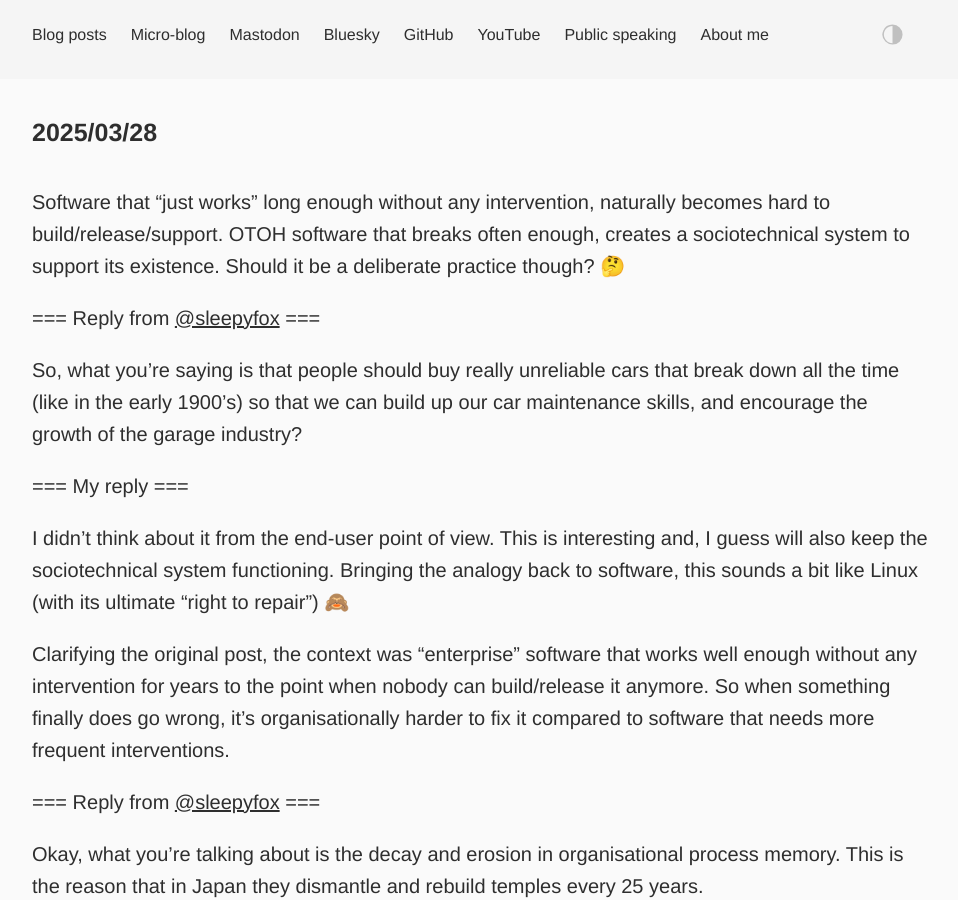
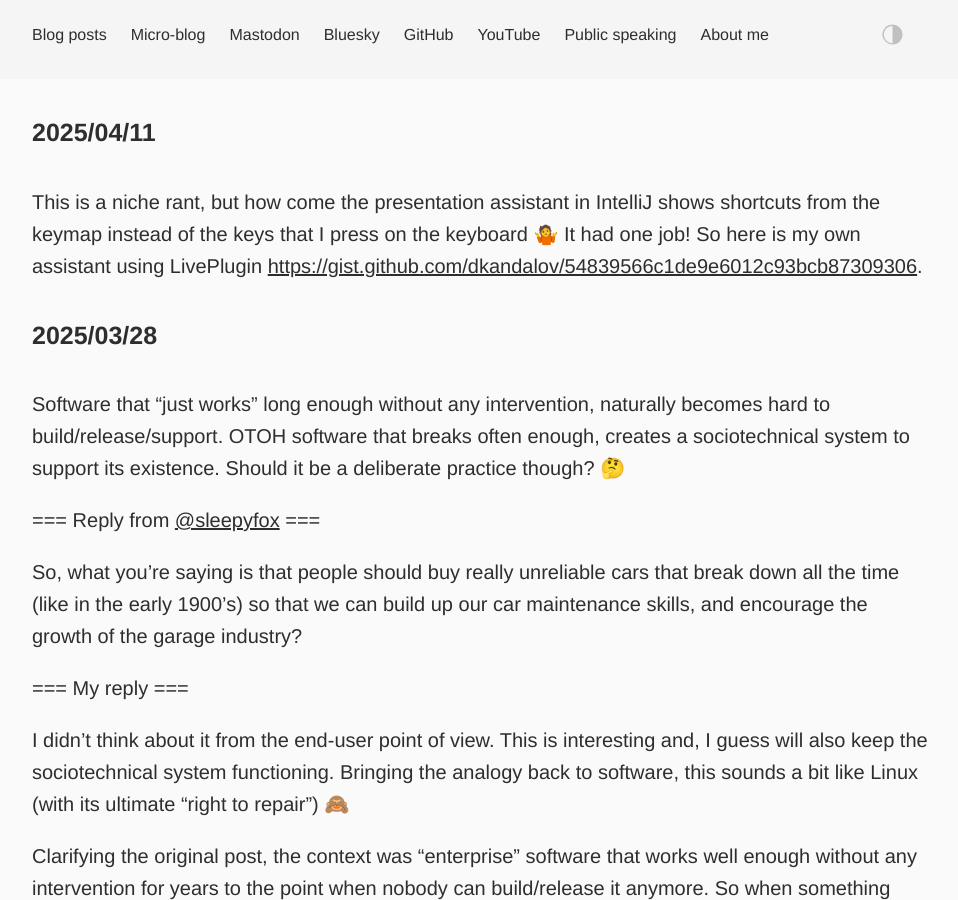
Before and after one commit to dkandalov/dkandalov.github.io, a Jekyll site: the page built from micro-blog.md, in a window 1280 px wide and 900 px high. Shown: the whole window, without its empty margins (160-1118 px from the left). Built offline with Jekyll 4.4.1, drawn with Linux system fonts in a browser that asks for light colours.

Commit message:
updated micro-blog

```diff
--- a/micro-blog.md
+++ b/micro-blog.md
@@ -2,6 +2,9 @@
 layout: post
 permalink: /micro-blog/
 ---
+
+#### 2025/04/11
+This is a niche rant, but how come the presentation assistant in IntelliJ shows shortcuts from the keymap instead of the keys that I press on the keyboard 🤷 It had one job! So here is my own assistant using LivePlugin <https://gist.github.com/dkandalov/54839566c1de9e6012c93bcb87309306>.
 
 #### 2025/03/28
 Software that "just works" long enough without any intervention, naturally becomes hard to build/release/support. OTOH software that breaks often enough, creates a sociotechnical system to support its existence. Should it be a deliberate practice though? 🤔
```
